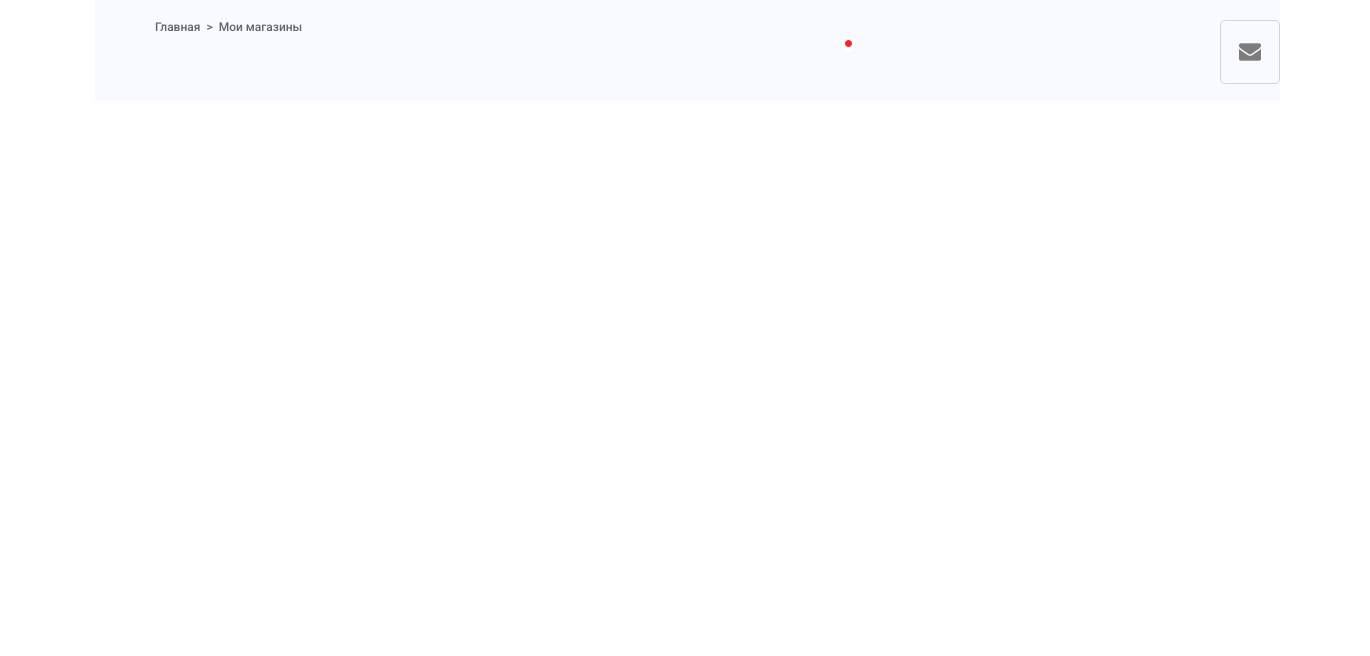
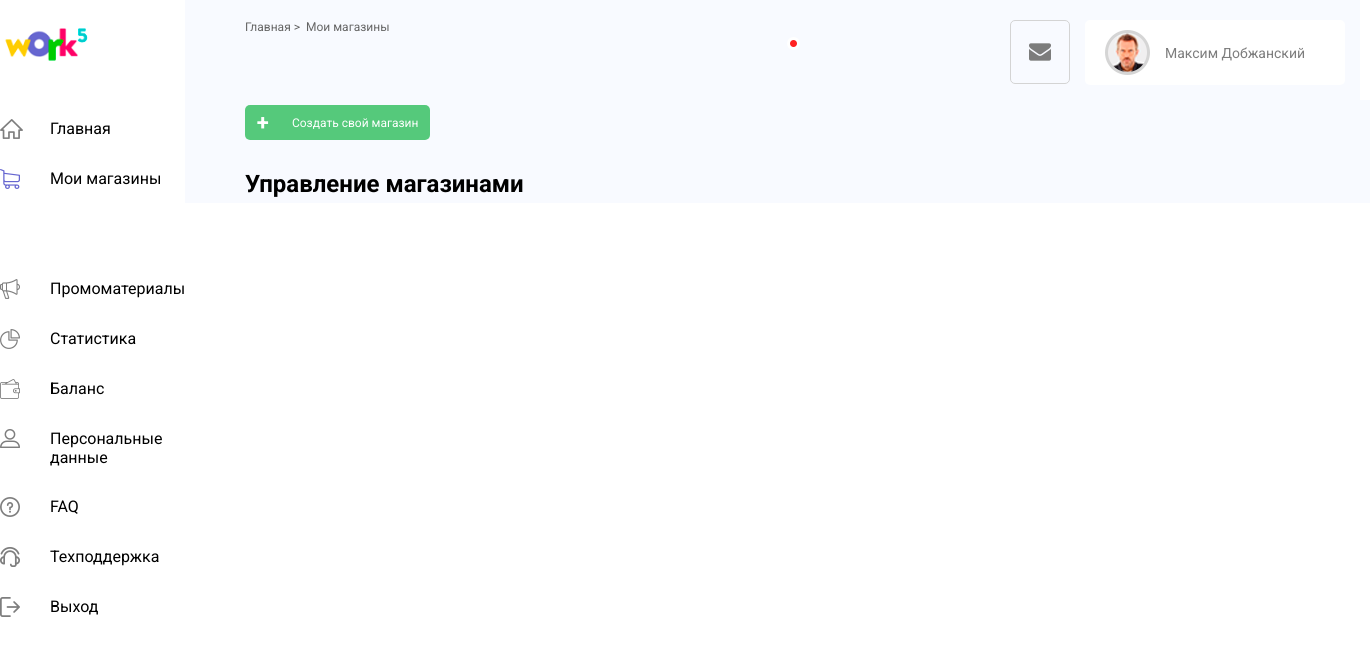
Before and after one commit to NickMash37/Work5, a plain HTML site: page index.html in a window 1280 px wide. Shown: the whole page, 1370 px wide, since content can reach past the window. Drawn offline with Linux system fonts and the light colour scheme.

Commit message:
trying to make it with grids

```diff
--- a/css/style.css
+++ b/css/style.css
@@ -1,4 +1,5 @@
-@import url('https://fonts.googleapis.com/css2?family=Roboto:wght@500&display=swap');
+@import url('https://fonts.googleapis.com/css2?family=Roboto:wght@400;500;700&display=swap');
+
 
 * {
     margin: 0;
@@ -7,13 +8,23 @@
     font-family: 'Roboto', sans-serif;
 }
 
+body {
+    display: grid;
+    grid-template-columns: 2fr 10fr;
+    grid-template-rows: 100px 1fr 1fr 1fr 1fr 1fr;
+    max-width: 1440px;
+    margin: auto;
+}
+
+/* Header */
+
 header {
+    grid-column: 2 / 4;
     display: flex;
-    align-self: flex-end;
     justify-content: space-between;
     background-color: #f8faff;
     height: 100px;
-    width: 1185px;
+    max-width: 1175px;
     float: right;
 }
 
@@ -23,29 +34,130 @@ nav {
     margin: 20px 0 0 60px;
 }
 
-nav > li, span {
+nav > li {
     list-style-type: none;
     font-size: 12px;
     color: #656565;
     margin-right: 6px;
 }
 
+nav > li:first-child::after {
+    content: '  >  ';
+    color: #656565;
+}
+
 .header-info {
     margin-top: 20px;
-}
-
-.header-info__icons {
 }
 
 .header-info__envelope {
     padding: 22px 18px;
     border: 1px solid #d4d4d4;
     border-radius: 5px;
-    position: relative;
 }
 
 .header-info__ellips {
     position: absolute;
     margin-top: 17px;
-    right: 425px;
+    right: 480px;
 }
+
+.header-info__user {
+    display: flex;
+    position: relative;
+    flex-direction: row;
+    float: right;
+    padding: 10px 40px 10px 20px;
+    background-color: #ffffff;
+    border-radius: 5px;
+    margin-right: 15px;
+    margin-left: 15px;
+}
+
+.header-info__user > img {
+    width: 45px;
+    height: 45px;
+    margin-right: 15px;
+}
+
+.header-info__user > p {
+    color: #7d7d7d;
+    font-size: 14px;
+    margin: auto;
+}
+
+/* Sidebar */
+
+aside {
+    grid-row: 1 / 12;
+    float: left;
+}
+
+aside > img {
+    margin: 20px 0;
+    height: 45px;
+    grid-row: 1 / 1;
+    top: 0;
+    left: 0;
+}
+
+aside > ul {
+    display: grid;
+    margin-top: 30px;
+    grid-template-columns: 50px 2fr;
+    grid-template-rows: 1fr 4fr;
+    grid-gap: 30px 0px;
+
+}
+
+aside > ul > li {
+    grid-column: 2 / 2;
+    list-style-type: none;
+}
+
+
+/* Main section */
+
+main {
+    display: grid;
+    background-color: #f8faff;
+    align-items: center;
+    width: 1185px;
+    justify-content: flex-start;
+    position: relative;
+}
+
+.main-button {
+    margin-left: 60px;
+    display: flex;
+    justify-content: space-between;
+}
+
+.page-button__green {
+    width: 185px;
+    height: 35px;
+    background-color: #55c97b;
+    color: #fff;
+    border: none;
+    border-radius: 5px;
+    font-size: 12px;
+    font-weight: 400;
+}
+
+main > div > button {
+    display: flex;
+    flex-direction: row;
+    justify-content: space-around;
+    align-items: center;
+}
+
+main > div > button > span {
+    color: #fff;
+    font-size: 22px;
+    font-weight: 700;
+}
+
+.main-section {
+    margin-top: 20px;
+    margin-left: 60px;
+}
--- a/index.html
+++ b/index.html
@@ -10,22 +10,54 @@
 </head>
 <body>
 
+<!-- Header start -->
     <header>
         <nav>
             <li>Главная</li>
-            <span> > </span>
             <li>Мои магазины</li>
         </nav>
         <div class="header-info">
             <div class="header-info__icons"></div>
             <img class="header-info__envelope" src="./assets/img/envelope.png" alt="Envelope">
             <img class="header-info__ellips" src="./assets/img/ellips.png" alt="">
+            <div class="header-info__user">
+                <img src="./assets/img/userpic.png" alt="Userpic">
+                <p>Максим Добжанский</p>
+            </div>
         </div>
     </header>
+<!-- Header end -->
+
+<!-- Sidebar start-->
 
     <aside>
+        <img src="./assets/img/logo.png" alt="Logo">
+        <ul>
+            <img src="./assets/img/icons/home.png" alt=""><li>Главная</li>
+            <img src="./assets/img/icons/cart.png" alt=""><li>Мои магазины</li>
+            <img src="./assets/img/icons/promo.png" alt=""><li>Промоматериалы</li>
+            <img src="./assets/img/icons/statistic.png" alt=""><li>Статистика</li>
+            <img src="./assets/img/icons/wallet.png" alt=""><li>Баланс</li>
+            <img src="./assets/img/icons/profile.png" alt=""><li>Персональные данные</li>
+            <img src="./assets/img/icons/info.png" alt=""><li>FAQ</li>
+            <img src="./assets/img/icons/support.png" alt=""><li>Техподдержка</li>
+            <img src="./assets/img/icons/logout.png" alt=""><li>Выход</li>
+        </ul>
+    </aside>
 
-    </aside>
+<!-- Sidebar end-->
+
+<!--Main section start -->
+
+    <main>
+        <div class="main-button">
+            <button class="page-button__green"><span>+</span>Создать свой магазин</button>
+        </div>
+        <div class="main-section">
+            <h2>Управление магазинами</h2>
+
+        </div>
+    </main>
 
 </body>
 </html>
```
Also changed, not shown: assets/img/icons/cart.png (added), assets/img/icons/home.png (added), assets/img/icons/info.png (added), assets/img/icons/logout.png (added), assets/img/icons/profile.png (added), assets/img/icons/promo.png (added), assets/img/icons/statistic.png (added), assets/img/icons/support.png (added), assets/img/icons/wallet.png (added), assets/img/userpic.png (added).
